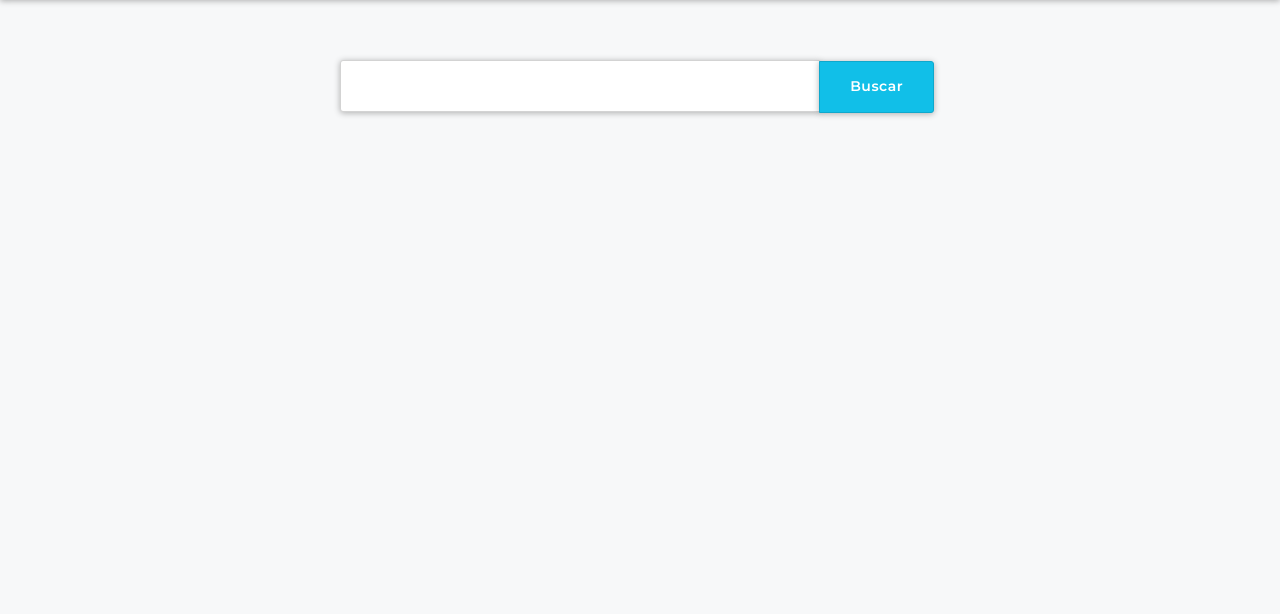
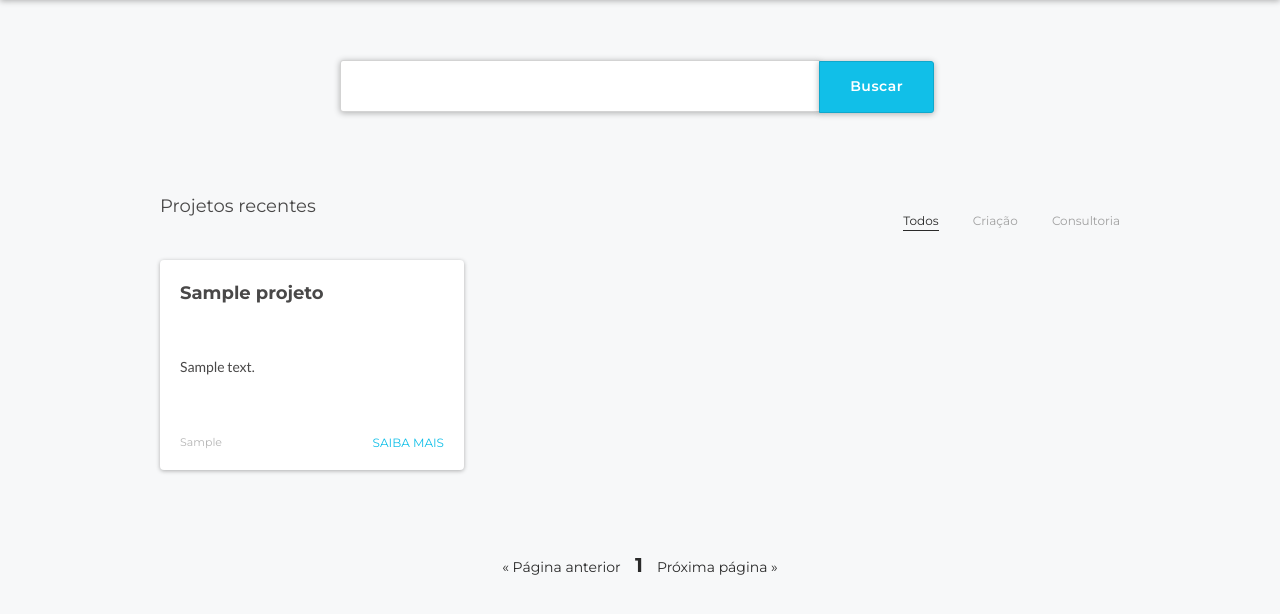
Before and after one commit to random-tecnologia/conect.ideias, a PHP site: page /achar_projeto.php in a window 1280 px wide. Shown: the part 80-694 px from the top of the page. Run offline with PHP 8.4, Linux system fonts and the light colour scheme; the visitor is signed in with stand-in values (Sample User, id 1); tables that the repository leaves empty hold one stand-in row (values such as "Sample post"); grey boxes marked "Sample" are stand-in pictures.

Commit message:
Feed com projetos mais recentes implementado

```diff
--- a/_projeto.php
+++ b/_projeto.php
@@ -9,7 +9,7 @@ if(isset($_GET['id'])){
 
   $result = mysqli_query($conexao, $consulta);
   if(!$result){
-    header('Location: ler_projetos.php');
+    header('Location: meus_projetos.php');
     exit();
   }
 
--- a/aceitar_solicitacao.php
+++ b/aceitar_solicitacao.php
@@ -13,7 +13,7 @@ if(isset($_GET['id'])){
 		$consulta = "SELECT tipo_ajuda FROM solicitacoes WHERE id_projeto = $id AND id_usuario = $id_usuario";
 		$result  = mysqli_query($conexao,$consulta);
 		if(!$result){
-			header('Location: ler_projetos.php');
+			header('Location: meus_projetos.php');
 			exit();
 		}
 
@@ -25,7 +25,7 @@ if(isset($_GET['id'])){
 			$consulta2 .= "VALUES ($id_usuario, $id_projeto, '$tipo_ajuda')";
 			$result2 = mysqli_query($conexao,$consulta2);
 			if(!$result2){
-				header('Location: ler_projetos.php');
+				header('Location: meus_projetos.php');
 				exit();
 			}
 
@@ -37,7 +37,7 @@ if(isset($_GET['id'])){
 		$consulta3 = "DELETE FROM solicitacoes WHERE id_projeto = $id AND id_usuario = $id_usuario";
 		$result3 = mysqli_query($conexao,$consulta3);
 			if(!$result3){
-				header('Location: ler_projetos.php');
+				header('Location: meus_projetos.php');
 				exit();
 			}
 
--- a/achar_projeto.php
+++ b/achar_projeto.php
@@ -11,11 +11,125 @@
 </form>
 
 <?php
-require "db.php";
 
 if (!isset($_GET['buscaproj'])) {
-  // TODO: Mostrar projetos recentes
-  echo "";
+  $filtro_proj = isset($_GET['filtro']) ? $_GET['filtro'] : "todos";
+  $pagina = (isset($_GET['pagina']))? $_GET['pagina'] : 1;
+  $resultado_proj = mysqli_query($conexao,"SELECT * FROM projetos");
+
+  //Limitar itens(Projetos) por pagina
+  $num_itens_pagina = 9;
+  $inicio=($num_itens_pagina*$pagina)-$num_itens_pagina;
+
+  //filtragem de resultados encontrados
+  if($filtro_proj=="todos"){
+    $row = mysqli_num_rows($resultado_proj);
+    $resultado_proj_pagina=mysqli_query($conexao,"SELECT * FROM projetos ORDER BY criado_em DESC limit $inicio, $num_itens_pagina");
+  }else{
+    $verificar_filtro=mysqli_query($conexao,"SELECT * FROM projetos WHERE tipo_ajuda LIKE '%$filtro_proj%' OR tipo_ajuda LIKE 'Todos' ORDER BY criado_em DESC");
+    $row=mysqli_num_rows($verificar_filtro);
+    $resultado_proj_pagina=mysqli_query($conexao,"SELECT * FROM projetos WHERE tipo_ajuda LIKE '%$filtro_proj%' OR tipo_ajuda LIKE 'Todos' ORDER BY criado_em DESC limit $inicio, $num_itens_pagina");
+  }
+  $total_paginas=ceil($row/$num_itens_pagina);
+?>
+<div class="wrapper">
+      <section class="heading">
+        <h2>Projetos recentes</h2>
+        <div class="filtro">
+          <ul>
+            <li><a href="achar_projeto.php?filtro=todos" <?php if($filtro_proj=="todos"){echo 'class="selecionado"';}?> >Todos</a></li>
+            <li><a href="achar_projeto.php?filtro=criação" <?php if($filtro_proj=="criação"){echo 'class="selecionado"';}?> >Criação</a></li>
+            <li><a href="achar_projeto.php?filtro=consultoria" <?php if($filtro_proj=="consultoria"){echo 'class="selecionado"';}?>>Consultoria</a></li>
+          </ul>
+        </div>
+      </section>
+      <section id="resultados">
+  <?php
+
+    //procurar busca no banco de dados e filtragem simples pelos botoes "criação e consultoria".
+        while(($linha = mysqli_fetch_array($resultado_proj_pagina))){
+          $nome_proj = $linha['nome'];
+          $descricao_proj = strip_tags($linha['descricao']);
+          $id_proj=$linha['id'];
+          $tipo_ajuda = $linha['tipo_ajuda'];
+          $limite_texto = 200;
+          if (strlen($descricao_proj) > $limite_texto){
+            $pos_ultimo_espaço = strpos($descricao_proj, ' ', $limite_texto);
+            $descricao_proj = substr($descricao_proj, 0, $pos_ultimo_espaço)."...";
+          }
+?>
+        <article class="container card">
+            <h3 class="card-titulo">
+              <a href="descricao.php?id=<?php echo $id_proj; ?>"><?= $nome_proj ?></a>
+            </h3>
+            <p class="card-descricao">
+              <a href="descricao.php?id=<?php echo $id_proj; ?>"><?= $descricao_proj; ?></a>
+            </p>
+
+          <div id="tags">
+            <?php if ($tipo_ajuda == "Todos") { ?>
+              <span><a href="#1">Criação</a></span>
+              <span><a href="#2">Consultoria</a></span>
+            <?php } else { ?>
+              <span><a href="#2"><?= $tipo_ajuda; ?></a></span>
+            <?php } ?>
+          </div>
+          <a class="saiba-mais" href="descricao.php?id=<?php echo $id_proj; ?>">SAIBA MAIS</a>
+        </article>
+<?php
+      }
+?>
+  </section>
+
+    <?php
+    if($total_paginas){
+      //*Fim da Busca de projetos
+    $pagina_anterior = $pagina - 1;
+    $pagina_posterior = $pagina + 1;
+  ?>
+    <nav class="menu-paginacao">
+      <ul>
+
+        <li>
+          <?php
+            //Mostrar botao pagina anterior
+            if($pagina_anterior!=0){
+          ?>
+            <a href="achar_projeto.php?pagina=<?php echo $pagina_anterior; ?>&filtro=<?php echo $filtro_proj;?>" aria-label="Previous">
+              <span class="true" aria-hidden="true">&laquo; Página anterior</span>
+            </a>
+          <?php }else{ ?>
+            <span class="false" aria-hidden="true">&laquo; Página anterior</span>
+          <?php } ?>
+        </li>
+
+        <?php
+        //Mostrar numero de paginas
+          for($i=1; $i<$total_paginas+1;$i++){ ?>
+        <li <?php if($i==$pagina){echo 'class="pagina-atual"';}?>>
+          <a  href="achar_projeto.php?pagina=<?php echo $i; ?>&filtro=<?php echo $filtro_proj;?>"><?php echo $i; ?></a>
+        </li>
+
+        <?php } ?>
+        <li>
+          <?php
+            //Mostrar pagina posterior
+            if($pagina_posterior <= $total_paginas){
+          ?>
+          <a href="achar_projeto.php?pagina=<?php echo $pagina_posterior; ?>&filtro=<?php echo $filtro_proj;?>" aria-label="Previous">
+            <span class="true" aria-hidden="true">Próxima página &raquo;</span>
+          </a>
+          <?php
+            }else{
+          ?>
+            <span class="false" aria-hidden="true">Próxima página &raquo;</span>
+          <?php }  ?>
+        </li>
+      </ul>
+    </nav>
+    <?php } ?>
+
+<?php
 } else {
 
 //*Buscar projetos
--- a/criar_projeto.php
+++ b/criar_projeto.php
@@ -12,7 +12,7 @@ if(isset($_POST['submit']))
 	$proximos_passos = $_POST['proximos_passos'];
 	$palavras_chave = $_POST['palavras_chave'];
 	$tipo_ajuda = $_POST['tipo_ajuda'];
-	$criado_em = date("d/m/Y");
+	$criado_em = date("Y-m-d");
 	$id_dono = $_SESSION['id_usuario'];
 
 	$consulta = "INSERT INTO projetos (nome, descricao, proximos_passos, estado, palavras_chave, tipo_ajuda, criado_em, id_dono) VALUES ('$nome', '$descricao', '$proximos_passos', 1, '$palavras_chave', '$tipo_ajuda', '$criado_em',$id_dono)";
--- a/meus_projetos.php
+++ b/meus_projetos.php
@@ -8,7 +8,7 @@ function printaErro(){
 	echo "<div class=\"wrapper\">
 			    <div class=\"sem-resultados\">
 			        <h2>Você não tem nem participa de algum projeto</h2>
-			        <p><a href=\"criar_projeto.php\">Crie um novo</a> ou <a href=\"criar_projeto.php\">ache um projeto</a> para fazer parte.</p>
+			        <p><a href=\"criar_projeto.php\">Crie um novo</a> ou <a href=\"achar_projeto.php\">ache um projeto</a> para fazer parte.</p>
 			    </div>
 			</div>";
 }
--- a/perfil.php
+++ b/perfil.php
@@ -1,5 +1,5 @@
 <?php
-$titulo_pagina = "Roberto Lopes";
+$titulo_pagina = "Perfil";
 $nome_arquivo = basename(__FILE__, ".php");
 require "_header.php";
 
```
